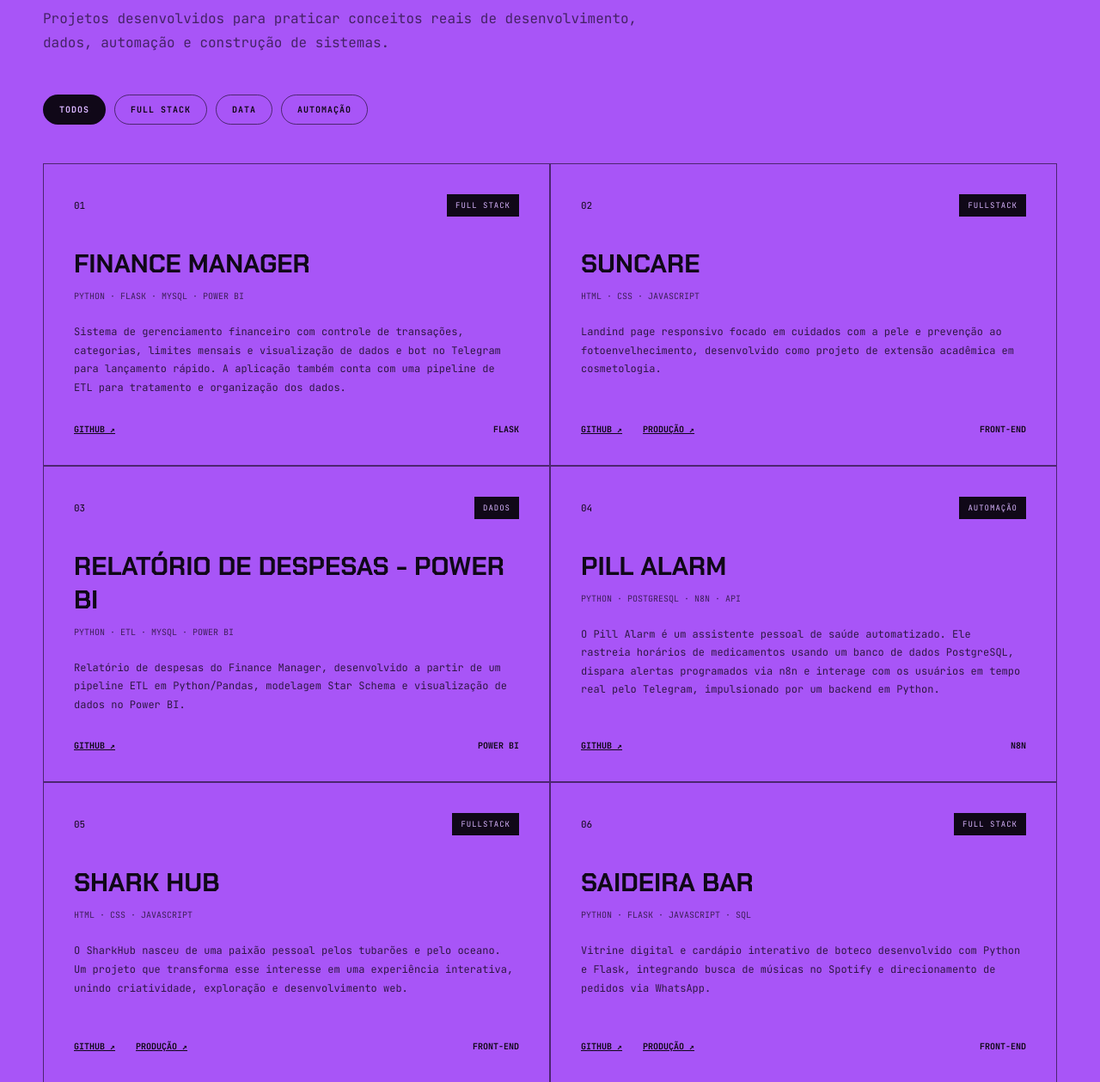
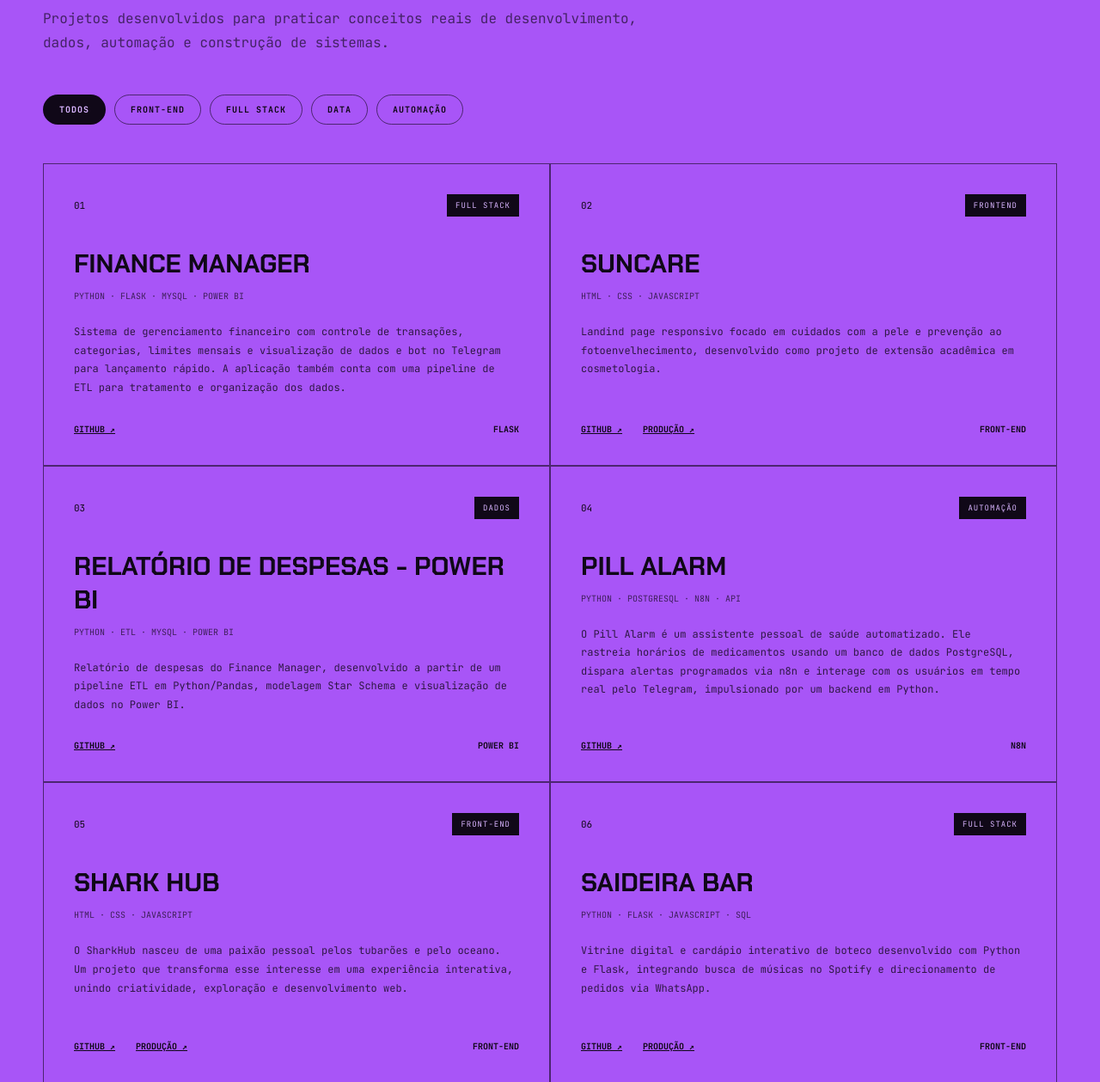
Before and after one commit to alinneoliveira-dev/portfolio, a Flask app: page / in a window 1280 px wide. Shown: the part 2025-3284 px from the top of the page at 86% size. Run offline with Flask 3, Linux system fonts and the light colour scheme.

Commit message:
filtro de projetos ajustado

```diff
--- a/templates/index.html
+++ b/templates/index.html
@@ -243,6 +243,10 @@
                         TODOS
                     </button>
 
+                    <button class="filter" data-filter="frontend">
+                        FRONT-END
+                    </button>
+
                     <button class="filter" data-filter="fullstack">
                         FULL STACK
                     </button>
@@ -302,13 +306,13 @@
 
                     <article
                         class="project-card"
-                        data-category="fullstack"
+                        data-category="frontend"
                         style="--project-image: url('assets/suncare-img.png');">
 
                         <div class="project-header">
 
                             <span class="project-number">02</span>
-                            <span class="project-type">FULLSTACK</span>
+                            <span class="project-type">FRONTEND</span>
 
                         </div>
 
@@ -437,7 +441,7 @@
                         <div class="project-header">
 
                             <span class="project-number">05</span>
-                            <span class="project-type">FULLSTACK</span>
+                            <span class="project-type">FRONT-END</span>
 
                         </div>
 
```
